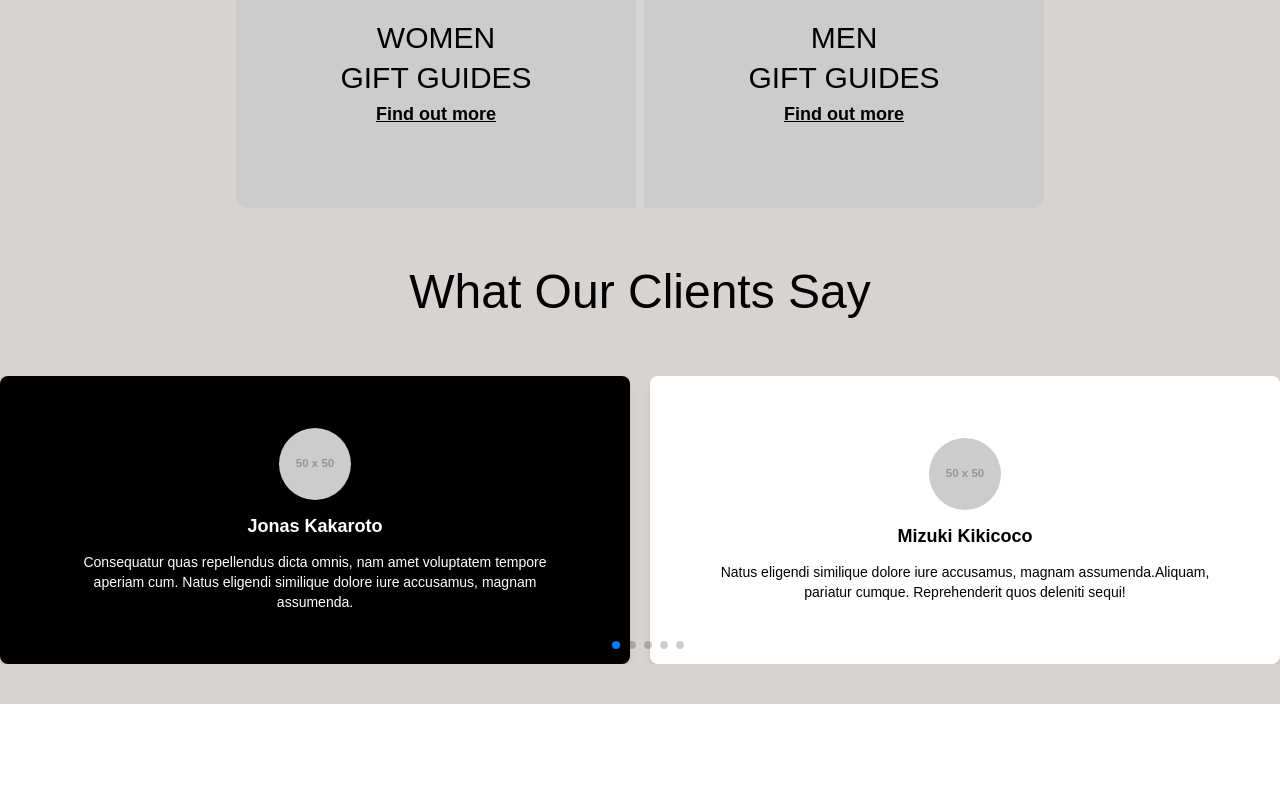
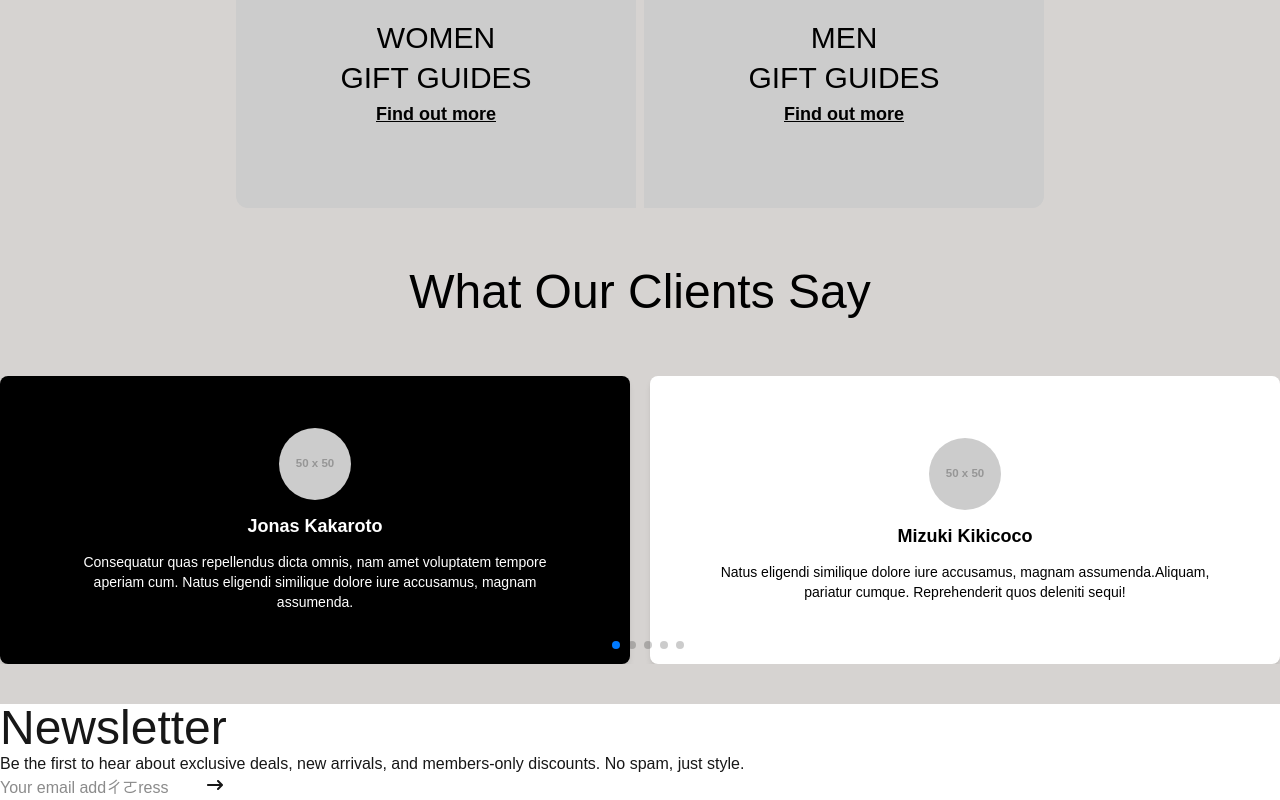
Before and after one commit to KennyAle/mango, a Next.js app in the folder final-project/: page / in a window 1280 px wide. Shown: the part 632-1432 px from the top of the page. Before the commit the page ends 1336 px from the top, so only its background shows below. Built offline with nearby package versions, Linux system fonts and the light colour scheme.

Commit message:
Before merging dev_front

```diff
--- /dev/null
+++ b/final-project/src/app/components/Newsletter.tsx
@@ -0,0 +1,18 @@
+import { FaArrowRightLong } from "react-icons/fa6";
+
+const Newsletter = () => {
+    return (
+        <>
+            <div>
+                <h1 className="text-5xl">Newsletter</h1>
+                <p>Be the first to hear about exclusive deals, new arrivals, and members-only discounts. No spam, just style.</p>
+                <form action="">
+                    <input type="text" placeholder="Your email addㄔㄛress" />
+                    <button><FaArrowRightLong /></button>
+                </form>
+            </div>
+        </>
+    )
+}
+
+export default Newsletter
--- a/final-project/src/app/globals.css
+++ b/final-project/src/app/globals.css
@@ -12,12 +12,12 @@
   --font-mono: var(--font-geist-mono);
 }
 
-@media (prefers-color-scheme: dark) {
+/* @media (prefers-color-scheme: dark) {
   :root {
     --background: #0a0a0a;
     --foreground: #ededed;
   }
-}
+} */
 
 body {
   background: var(--background);
--- a/final-project/src/app/page.tsx
+++ b/final-project/src/app/page.tsx
@@ -1,6 +1,7 @@
 import Clientssays from "./components/Clientssays"
 import Giftguides from "./components/Giftguides"
 import Mediasearch from "./components/Mediasearch"
+import Newsletter from "./components/Newsletter"
 
 const page = () => {
   return (
@@ -8,6 +9,7 @@ const page = () => {
       <Mediasearch />
       <Giftguides />
       <Clientssays />
+      <Newsletter />
     </div>
   )
 }
```
